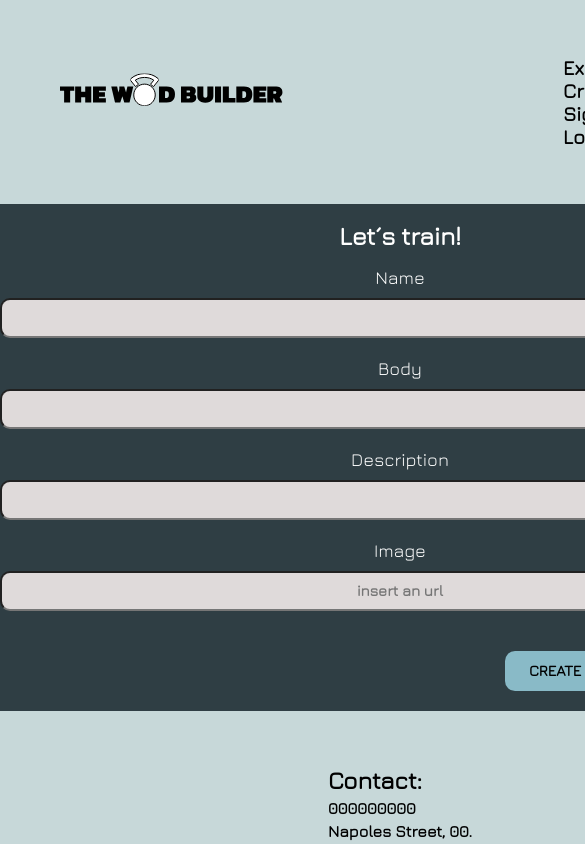
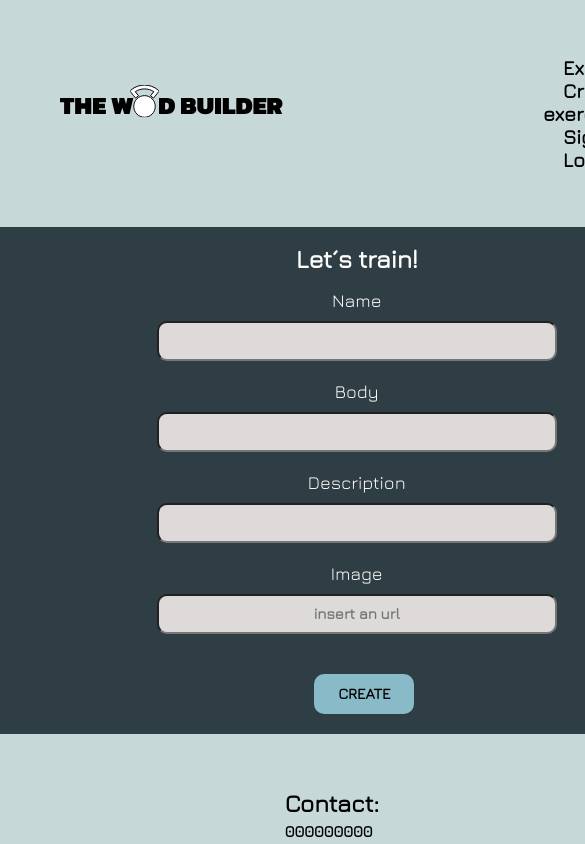
Before and after one commit to bertarosalia/berta-floran-front-The-Wod-Builder, a React (Create React App) app: page /create-exercise in a window 390 px wide. Shown: the top 844 px of the page, 585 px wide, since content can reach past the window. Built offline with nearby package versions, Linux system fonts and the light colour scheme; no server answers.

Commit message:
add media queries to create exercise form

```diff
--- a/src/components/CreateExerciseForm/CreateExerciseFormStyle.ts
+++ b/src/components/CreateExerciseForm/CreateExerciseFormStyle.ts
@@ -17,7 +17,7 @@ const CreateExerciseFormStyle = styled.div`
   }
 
   .create-form__input {
-    width: 800px;
+    width: 400px;
     height: 40px;
     background-color: ${styledMainTheme.inputs};
     font-family: ${styledMainTheme.primaryFont};
@@ -25,8 +25,11 @@ const CreateExerciseFormStyle = styled.div`
     font-weight: bolder;
     border-radius: 10px;
     margin: 10px 0 20px;
-    cursor: text;
     text-align: center;
+    @media (min-width: 700px) {
+      width: 800px;
+      cursor: text;
+    }
   }
 
   .create-form__label {
@@ -46,12 +49,14 @@ const CreateExerciseFormStyle = styled.div`
     font-size: 15px;
     font-family: ${styledMainTheme.primaryFont};
     background-color: ${styledMainTheme.buttonBig};
-    cursor: pointer;
     margin: 20px;
+    @media (min-width: 700px) {
+      cursor: pointer;
 
-    &:hover {
-      background-color: inherit;
-      outline: auto;
+      &:hover {
+        background-color: inherit;
+        outline: auto;
+      }
     }
   }
 
@@ -61,7 +66,7 @@ const CreateExerciseFormStyle = styled.div`
     align-items: center;
   }
 
-  .create-form__button {
+  .create-form__button--container {
     display: flex;
     align-items: center;
     flex-direction: column;
```
